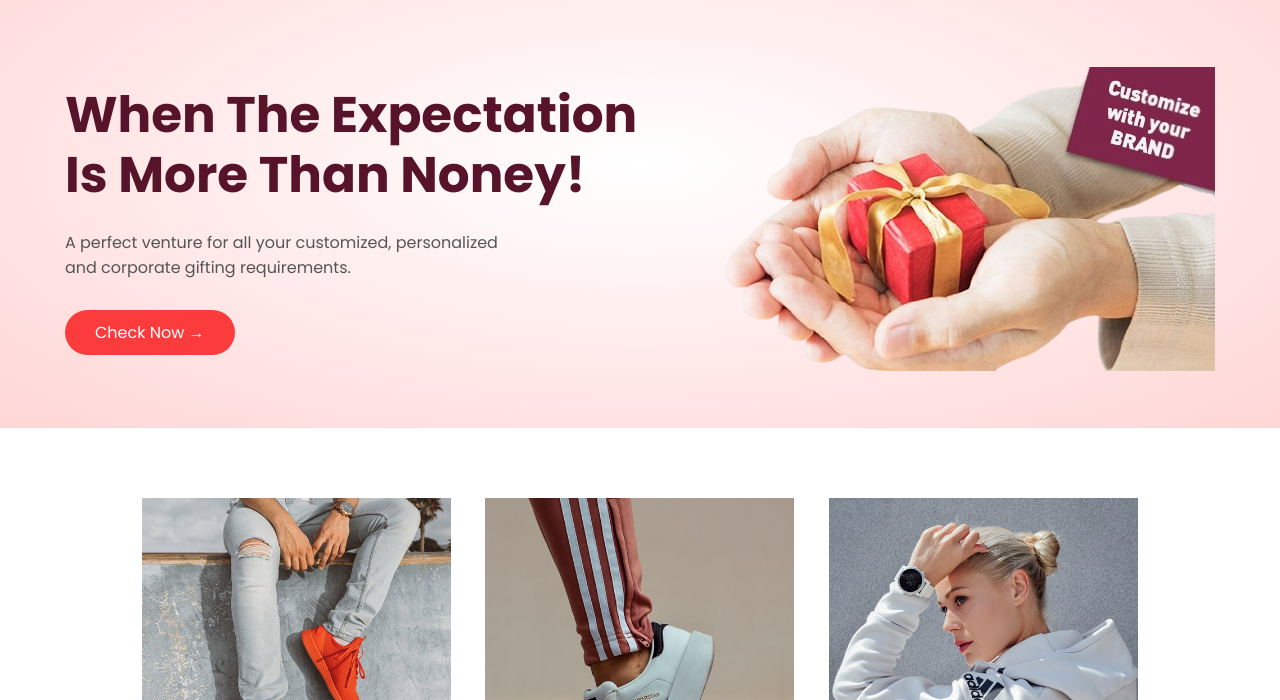
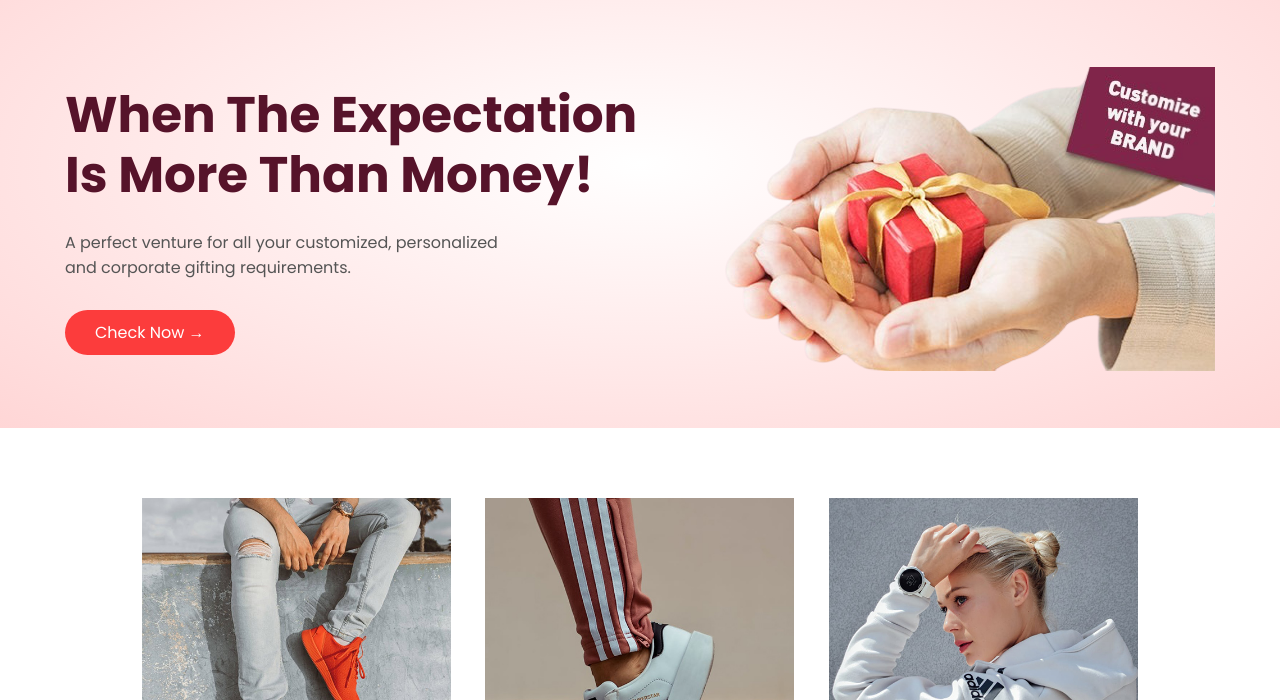
Before and after one commit to jrk1769/Ecommerce, a plain HTML site: page index.html in a window 1280 px wide. Shown: the part 100-800 px from the top of the page. Drawn offline with Linux system fonts and the light colour scheme.

Commit message:
Spelling Correction in home page

```diff
--- a/index.html
+++ b/index.html
@@ -34,7 +34,7 @@
 
 			<div class="row">
 				<div class="col-2">
-					<h1>When The Expectation <br> Is More Than Noney!</h1>
+					<h1>When The Expectation <br> Is More Than Money!</h1>
 					<p>A perfect venture for all your customized, personalized <br>and corporate gifting requirements.</p>
 					<a href="" class="btn">Check Now  &#8594;</a>
 				</div>
```
